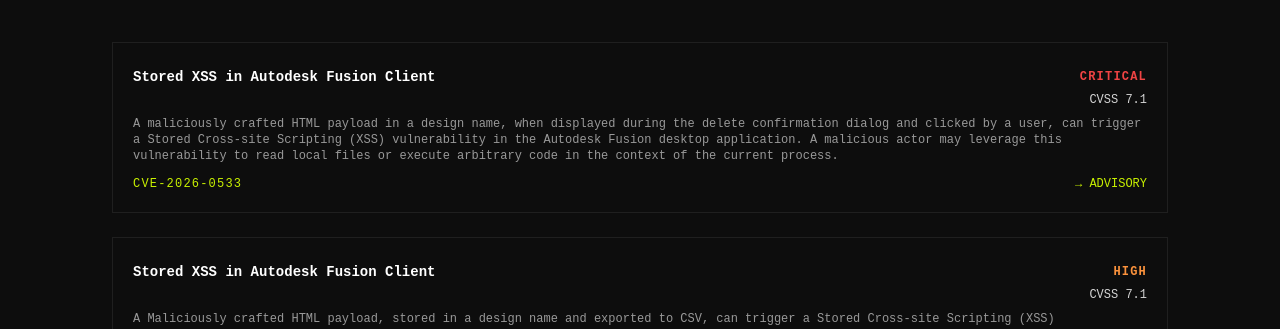
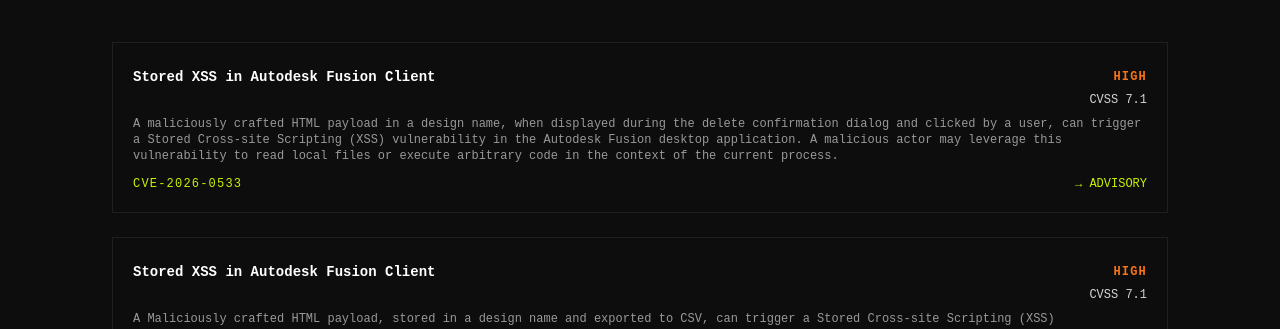
Before and after one commit to K3S3l7/my-blog, a Next.js app: page /cves in a window 1280 px wide. Shown: the part 151-480 px from the top of the page. Built offline with nearby package versions, Linux system fonts and the light colour scheme.

Commit message:
Change CVE severity from CRITICAL to HIGH

```diff
--- a/app/cves/page.tsx
+++ b/app/cves/page.tsx
@@ -2,7 +2,7 @@
   {
     id: "CVE-2026-0533",
     title: "Stored XSS in Autodesk Fusion Client",
-    severity: "CRITICAL",
+    severity: "HIGH",
     cvss: "7.1",
     description:
       "A maliciously crafted HTML payload in a design name, when displayed during the delete confirmation dialog and clicked by a user, can trigger a Stored Cross-site Scripting (XSS) vulnerability in the Autodesk Fusion desktop application. A malicious actor may leverage this vulnerability to read local files or execute arbitrary code in the context of the current process.",
@@ -21,8 +21,8 @@
 
 const severityColor: Record<string, string> = {
   CRITICAL: "text-red-500",
-  HIGH: "text-orange-400",
-  MEDIUM: "text-yellow-400",
+  HIGH: "text-orange-500",
+  MEDIUM: "text-yellow-500",
   LOW: "text-green-400",
 };
 
```
